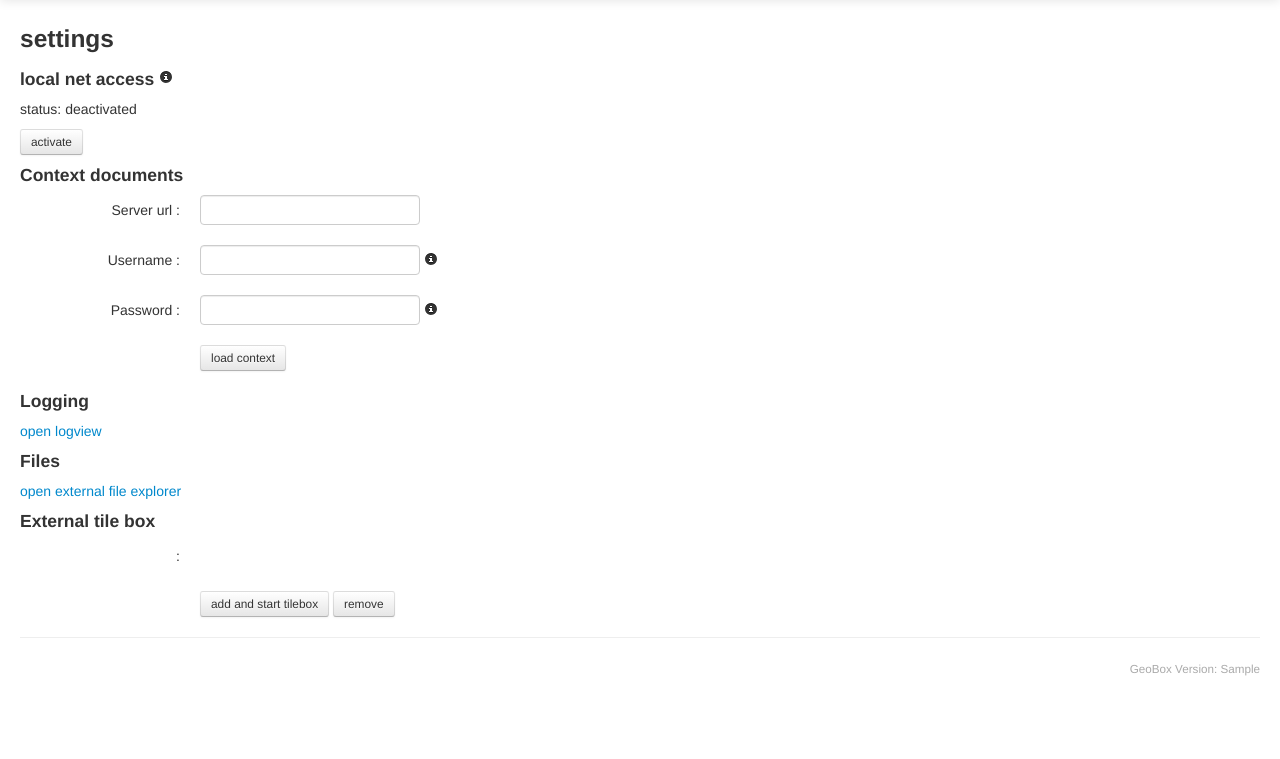
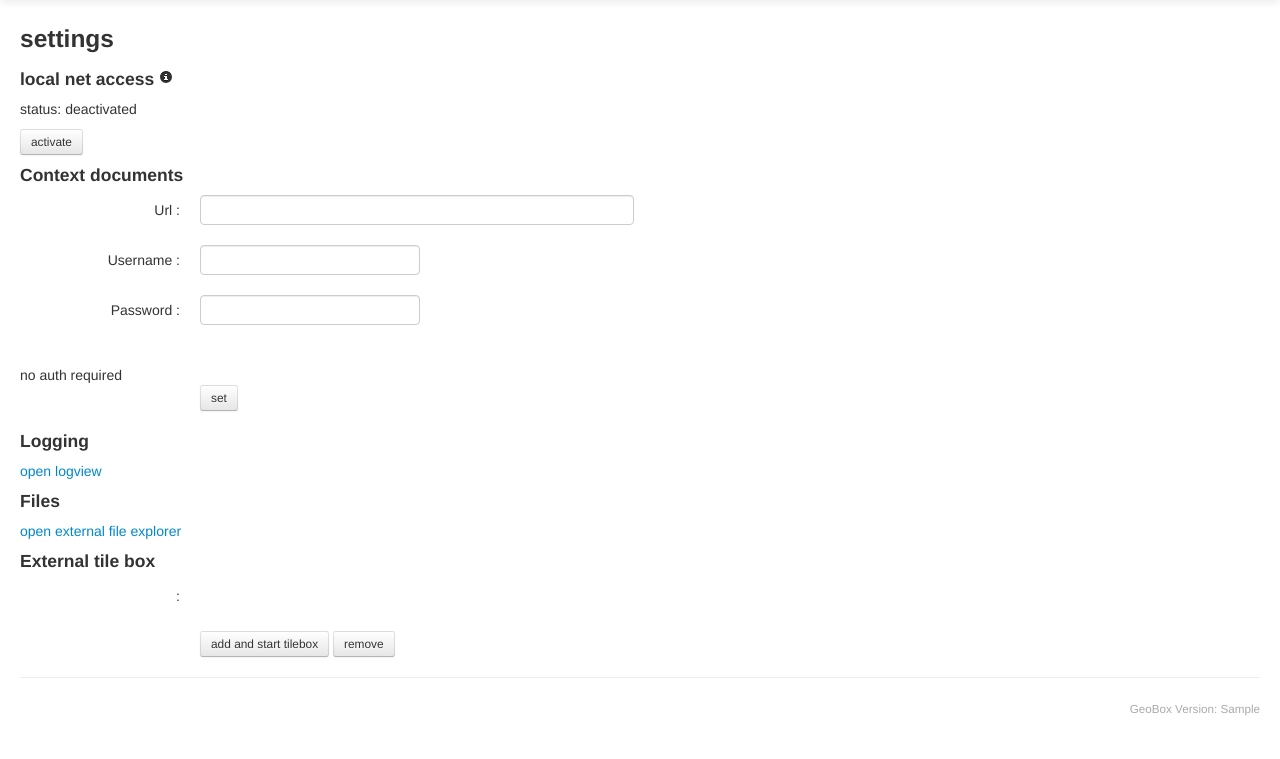
Before and after one commit to geobox-infrastructure/gbi-client, a Python web app: template app/geobox/web/templates/admin.html in a window 1280 px wide. Shown: the part 41-800 px from the top of the page. Run offline with Jinja, Linux system fonts and the light colour scheme; the template is opened without the code that fills it: most values are stand-ins (such as "Sample title", 1, 10 or a date in 2020); form fields are guessed from the names that the template uses.

Commit message:
Moved set server form into macro

```diff
--- a/app/geobox/web/templates/admin.html
+++ b/app/geobox/web/templates/admin.html
@@ -1,15 +1,9 @@
 {% extends "base.html" %}
-{% from "form_macros.html" import input %}
+{% from "form_macros.html" import input, set_server %}
 
 {% block title %} {{_('settings')}} {% endblock %}
 
 {% block content %}
-
-    <div id="reloadContextDocumentMsg" class="alert hide">
-      <img src="{{ url_for('static', filename='img/loader.gif')}}">
-      <span>{{_('context document will be loaded and boxes are copied')}}</span>
-    </div>
-
     <h3>{{ _('settings') }}</h3>
     <h4>{{ _('local net access') }}
         {{ generate_tooltip(_('tooltip local net access') ) }}
@@ -33,17 +27,7 @@
     </button>
 
     <h4>{{ _('Context documents') }}</h4>
-    <form id="reloadContextDocument" method="POST" action="{{ url_for('.refresh_context') }} " class="form-horizontal">
-        {{ form.csrf_token }}
-        {{ input(form.server_url) }}
-        {{ input(form.username, tooltip=_('tooltip load context document username')) }}
-        {{ input(form.password, tooltip=_('tooltip load context document password')) }}
-        <div class="control-group">
-          <div class="controls">
-            <button type="submit" class="btn btn-small">{{ _('load context')}}</button>
-          </div>
-        </div>
-    </form>
+    {{ set_server(form) }}
 
     <h4>{{ _('Logging') }}</h4>
     <a href="{{ url_for('.log_view') }}">{{ _('open logview') }}</a>
@@ -70,5 +54,9 @@
 {% endblock %}
 
 {% block javascript %}
+    <script type="text/javascript">
+        var authServer = {{ auth_server | safe}};
+    </script>
+    <script type="text/javascript" src="{{ url_for('static', filename='js/views/set_server.js') }}"></script>
     <script type="text/javascript" src="{{ url_for('static', filename='js/views/admin.js') }}"></script>
 {% endblock %}
--- a/app/geobox/web/templates/form_macros.html
+++ b/app/geobox/web/templates/form_macros.html
@@ -60,3 +60,26 @@
     </div>
 </div>
 {%- endmacro %}
+
+{% macro set_server(form) -%}
+    <div id="load-context-document" class="alert hide">
+        <img src="{{ url_for('static', filename='img/loader.gif')}}">
+        <span>{{_('context document will be loaded and boxes are copied')}}</span>
+    </div>
+
+    <form id="set-server-form" method="POST" class="form-horizontal" action="{{ url_for('admin.set_gbi_server') }}">
+
+        <div class="control-group">
+            {{ form.csrf_token }}
+            {{ input(form.url, style="width: 30em") }}
+            {{ input(form.username) }}
+            {{ input(form.password) }}
+        </div>
+        <div class="no-auth-required">{{ _('no auth required') }}</div>
+        <div class="control-group">
+            <div class="controls">
+                <button type="submit" class="btn btn-small">{{ _('set') }}</button>
+            </div>
+        </div>
+    </form>
+{%- endmacro %}
```
Also changed, not shown: app/geobox/web/templates/admin/set_server.html (+2 -22 lines), app/geobox/web/views/admin.py (+6 -2 lines).
